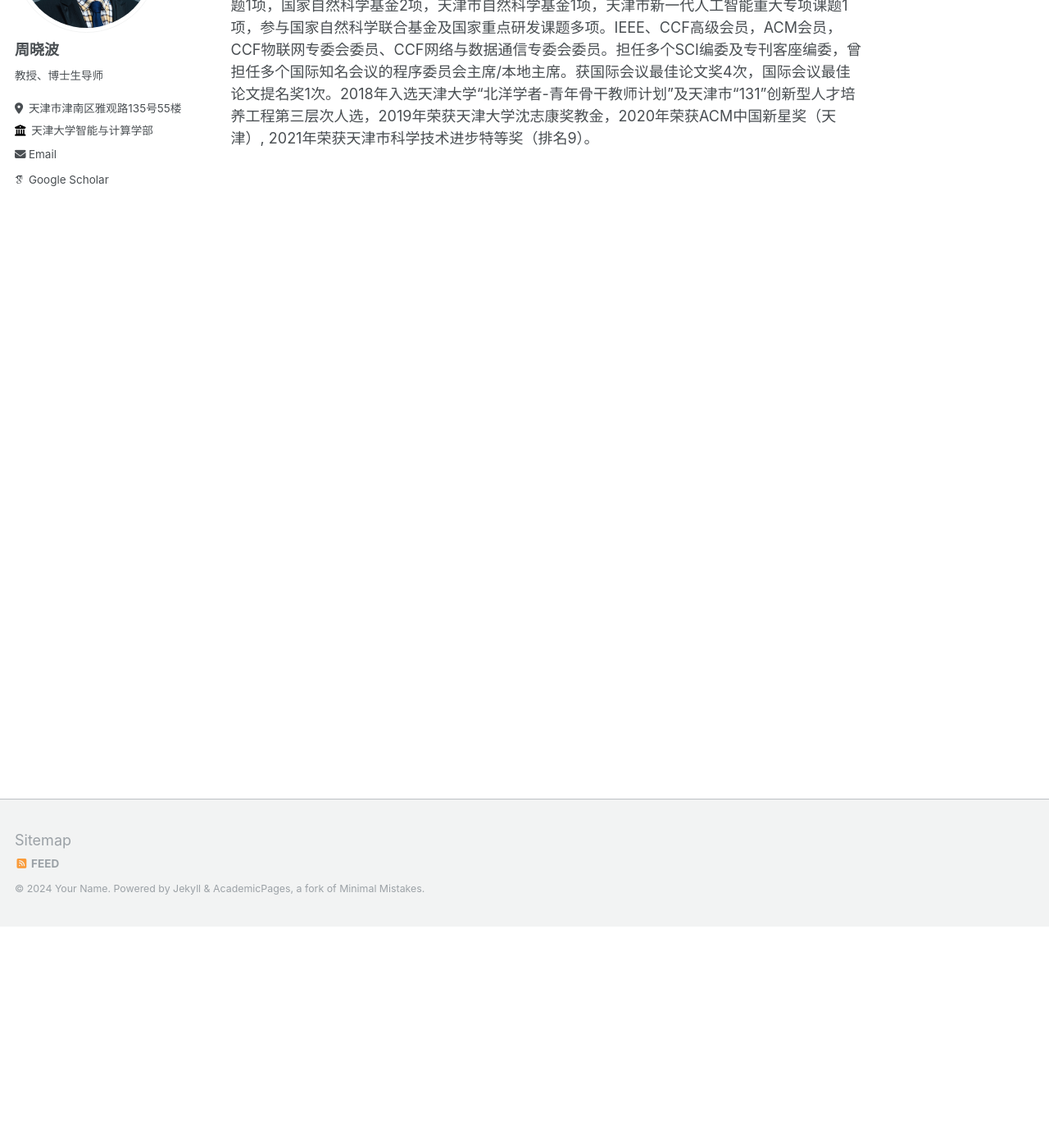
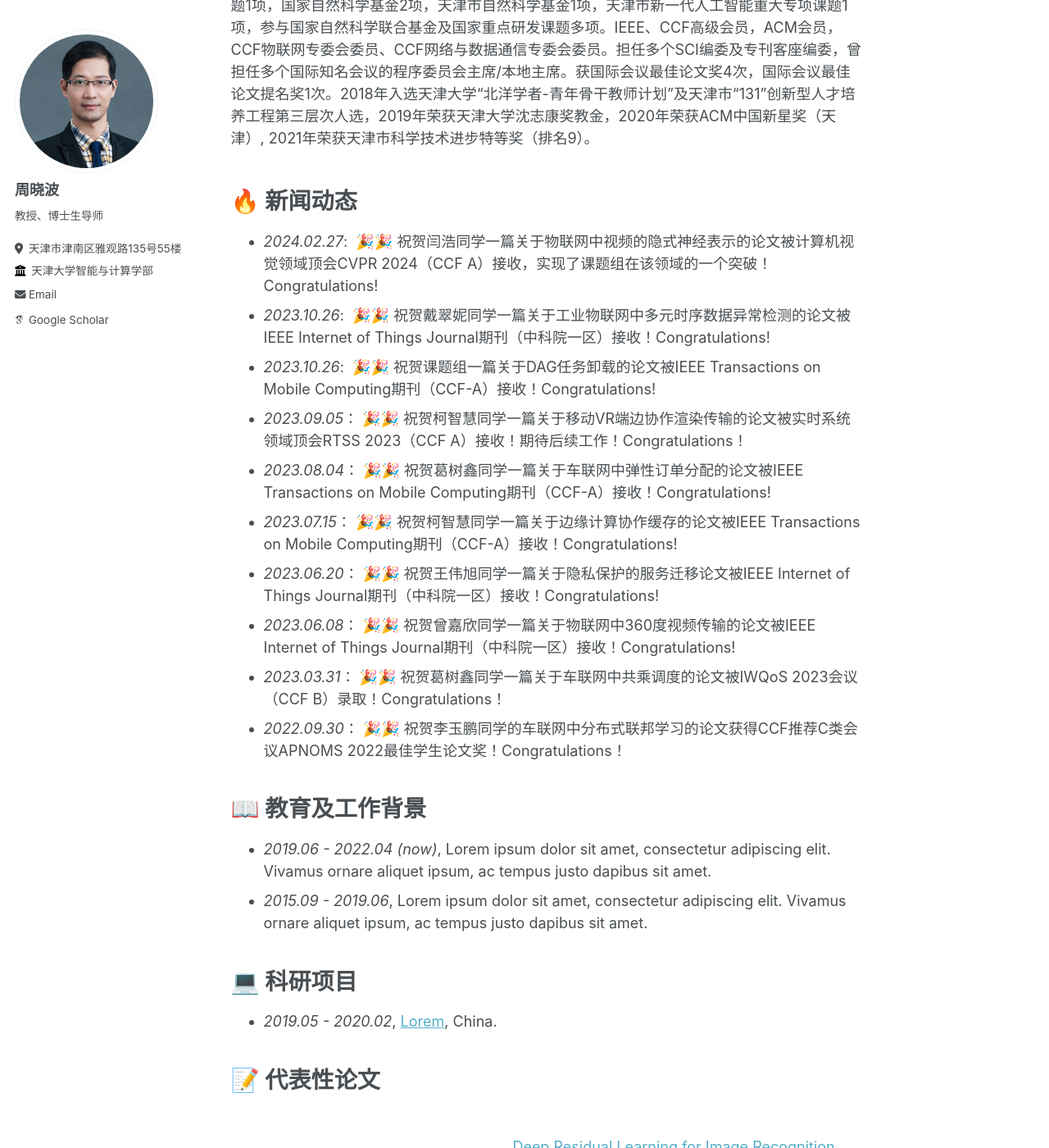
Before and after one commit to LiaEx/liaex.github.io, a Jekyll site: the page built from _pages/about.md, in a window 1280 px wide and 1400 px high, scrolled down 270 px. Shown: the whole window at 82% size. Built offline with Jekyll 4.4.1, drawn with Linux system fonts in a browser that asks for light colours; some web fonts are replaced; some of the changed text lies outside the part shown.

Commit message:
Update about.md

```diff
--- a/_pages/about.md
+++ b/_pages/about.md
@@ -13,3 +13,52 @@ redirect_from:
 
 
 <span class='anchor' id='news'></span>
+# 🔥 新闻动态
+- *2024.02.27*: &nbsp;🎉🎉 祝贺闫浩同学一篇关于物联网中视频的隐式神经表示的论文被计算机视觉领域顶会CVPR 2024（CCF A）接收，实现了课题组在该领域的一个突破！Congratulations!
+- *2023.10.26*: &nbsp;🎉🎉 祝贺戴翠妮同学一篇关于工业物联网中多元时序数据异常检测的论文被IEEE Internet of Things Journal期刊（中科院一区）接收！Congratulations!
+- *2023.10.26*: &nbsp;🎉🎉 祝贺课题组一篇关于DAG任务卸载的论文被IEEE Transactions on Mobile Computing期刊（CCF-A）接收！Congratulations!
+- *2023.09.05*：&nbsp;🎉🎉 祝贺柯智慧同学一篇关于移动VR端边协作渲染传输的论文被实时系统领域顶会RTSS 2023（CCF A）接收！期待后续工作！Congratulations！
+- *2023.08.04*：&nbsp;🎉🎉 祝贺葛树鑫同学一篇关于车联网中弹性订单分配的论文被IEEE Transactions on Mobile Computing期刊（CCF-A）接收！Congratulations!
+- *2023.07.15*：&nbsp;🎉🎉 祝贺柯智慧同学一篇关于边缘计算协作缓存的论文被IEEE Transactions on Mobile Computing期刊（CCF-A）接收！Congratulations!
+- *2023.06.20*：&nbsp;🎉🎉 祝贺王伟旭同学一篇关于隐私保护的服务迁移论文被IEEE Internet of Things Journal期刊（中科院一区）接收！Congratulations!
+- *2023.06.08*：&nbsp;🎉🎉 祝贺曾嘉欣同学一篇关于物联网中360度视频传输的论文被IEEE Internet of Things Journal期刊（中科院一区）接收！Congratulations!
+- *2023.03.31*：&nbsp;🎉🎉 祝贺葛树鑫同学一篇关于车联网中共乘调度的论文被IWQoS 2023会议（CCF B）录取！Congratulations！
+- *2022.09.30*：&nbsp;🎉🎉 祝贺李玉鹏同学的车联网中分布式联邦学习的论文获得CCF推荐C类会议APNOMS 2022最佳学生论文奖！Congratulations！
+
+
+<span class='anchor' id='educations'></span>
+# 📖 教育及工作背景
+
+- *2019.06 - 2022.04 (now)*, Lorem ipsum dolor sit amet, consectetur adipiscing elit. Vivamus ornare aliquet ipsum, ac tempus justo dapibus sit amet.
+- *2015.09 - 2019.06*, Lorem ipsum dolor sit amet, consectetur adipiscing elit. Vivamus ornare aliquet ipsum, ac tempus justo dapibus sit amet.
+
+<span class='anchor' id='projects'></span>
+# 💻 科研项目
+
+- *2019.05 - 2020.02*, [Lorem](https://github.com/), China.
+
+
+<span class='anchor' id='publications'></span>
+# 📝 代表性论文
+
+<div class='paper-box'><div class='paper-box-image'><div><div class="badge">CVPR 2016</div><img src='images/500x300.png' alt="sym" width="100%"></div></div>
+<div class='paper-box-text' markdown="1">
+
+[Deep Residual Learning for Image Recognition](https://openaccess.thecvf.com/content_cvpr_2016/papers/He_Deep_Residual_Learning_CVPR_2016_paper.pdf)
+
+**Kaiming He**, Xiangyu Zhang, Shaoqing Ren, Jian Sun
+
+[**Project**](https://scholar.google.com/citations?view_op=view_citation&hl=zh-CN&user=DhtAFkwAAAAJ&citation_for_view=DhtAFkwAAAAJ:ALROH1vI_8AC) <strong><span class='show_paper_citations' data='DhtAFkwAAAAJ:ALROH1vI_8AC'></span></strong>
+- Lorem ipsum dolor sit amet, consectetur adipiscing elit. Vivamus ornare aliquet ipsum, ac tempus justo dapibus sit amet.
+</div>
+</div>
+
+- [Lorem ipsum dolor sit amet, consectetur adipiscing elit. Vivamus ornare aliquet ipsum, ac tempus justo dapibus sit amet](https://github.com), A, B, C, **CVPR 2020**
+
+<span class='anchor' id='patents'></span>
+# 授权专利
+
+<span class='anchor' id='honors-and-awards'></span>
+# 🎖 获奖及荣誉
+- *2021.10* Lorem ipsum dolor sit amet, consectetur adipiscing elit. Vivamus ornare aliquet ipsum, ac tempus justo dapibus sit amet.
+- *2021.09* Lorem ipsum dolor sit amet, consectetur adipiscing elit. Vivamus ornare aliquet ipsum, ac tempus justo dapibus sit amet.
```
